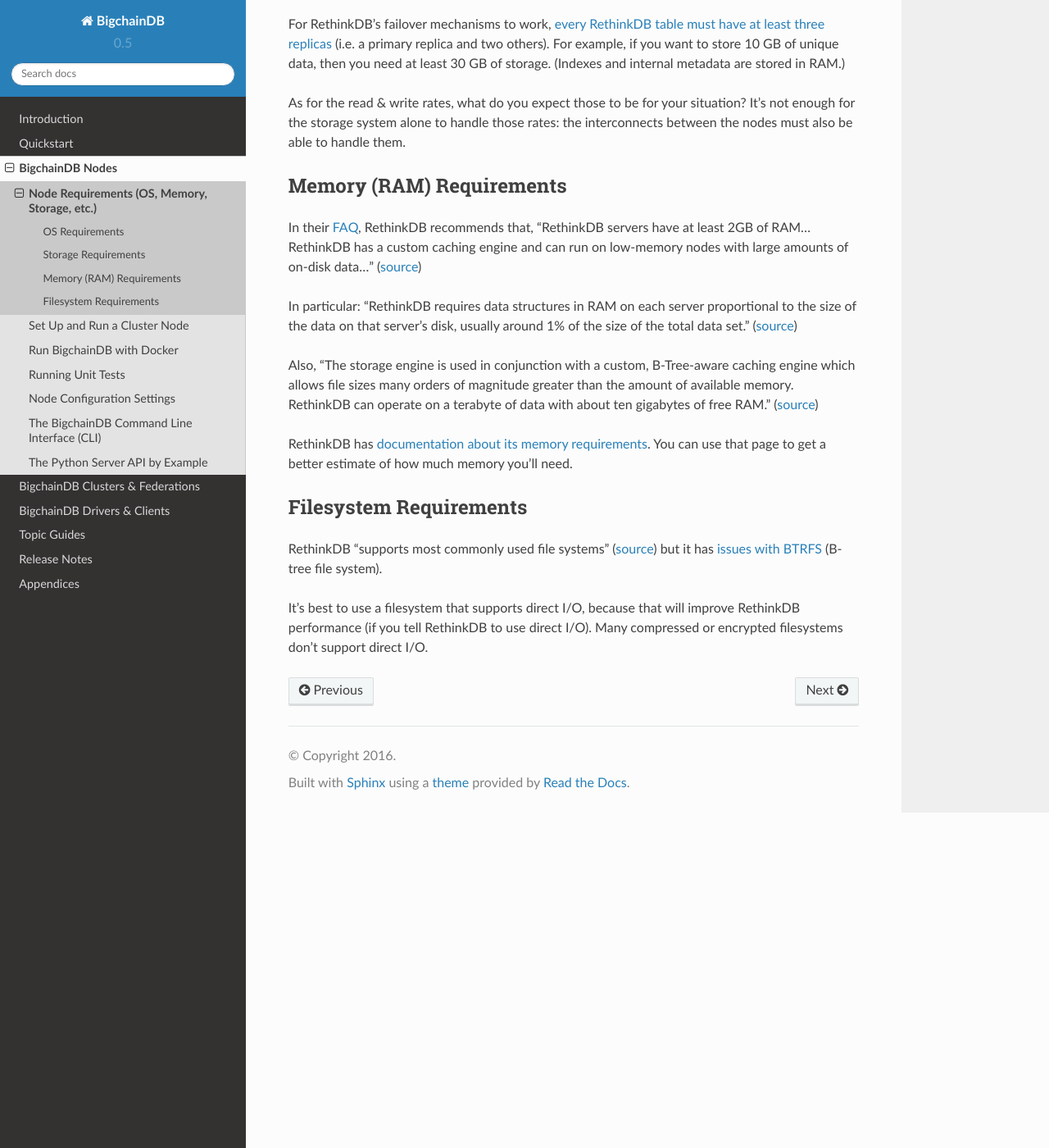
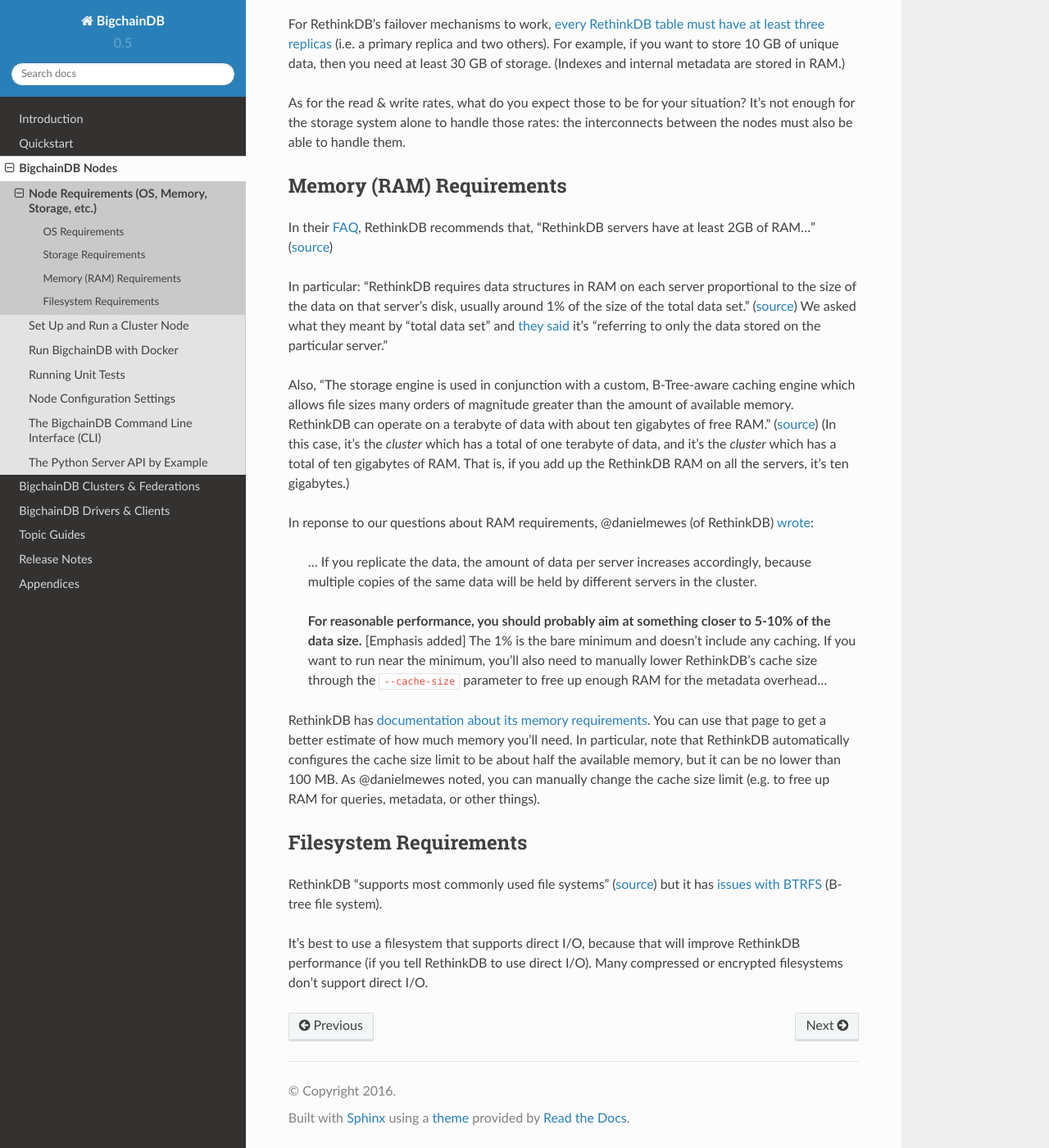
Before and after one commit to bigchaindb/bigchaindb, a Sphinx documentation site: the page built from docs/source/nodes/node-requirements.md, in a window 1280 px wide and 1400 px high, scrolled down 927 px. Shown: the whole window at 82% size. Built offline with Sphinx 7.4.7 and the Read the Docs theme 2.0.0, drawn with Linux system fonts in a browser that asks for light colours.

Commit message:
Docs: more details about RAM requirements

```diff
--- a/docs/source/nodes/node-requirements.md
+++ b/docs/source/nodes/node-requirements.md
@@ -32,13 +32,19 @@
 
 ## Memory (RAM) Requirements
 
-In their [FAQ](https://rethinkdb.com/faq/), RethinkDB recommends that, "RethinkDB servers have at least 2GB of RAM... RethinkDB has a custom caching engine and can run on low-memory nodes with large amounts of on-disk data..." ([source](https://rethinkdb.com/faq/))
+In their [FAQ](https://rethinkdb.com/faq/), RethinkDB recommends that, "RethinkDB servers have at least 2GB of RAM..." ([source](https://rethinkdb.com/faq/))
 
-In particular: "RethinkDB requires data structures in RAM on each server proportional to the size of the data on that server’s disk, usually around 1% of the size of the total data set." ([source](https://rethinkdb.com/limitations/))
+In particular: "RethinkDB requires data structures in RAM on each server proportional to the size of the data on that server’s disk, usually around 1% of the size of the total data set." ([source](https://rethinkdb.com/limitations/)) We asked what they meant by "total data set" and [they said](https://github.com/rethinkdb/rethinkdb/issues/5902#issuecomment-230860607) it's "referring to only the data stored on the particular server."
 
-Also, "The storage engine is used in conjunction with a custom, B-Tree-aware caching engine which allows file sizes many orders of magnitude greater than the amount of available memory. RethinkDB can operate on a terabyte of data with about ten gigabytes of free RAM." ([source](https://www.rethinkdb.com/docs/architecture/))
+Also, "The storage engine is used in conjunction with a custom, B-Tree-aware caching engine which allows file sizes many orders of magnitude greater than the amount of available memory. RethinkDB can operate on a terabyte of data with about ten gigabytes of free RAM." ([source](https://www.rethinkdb.com/docs/architecture/)) (In this case, it's the _cluster_ which has a total of one terabyte of data, and it's the _cluster_ which has a total of ten gigabytes of RAM. That is, if you add up the RethinkDB RAM on all the servers, it's ten gigabytes.)
 
-RethinkDB has [documentation about its memory requirements](https://rethinkdb.com/docs/memory-usage/). You can use that page to get a better estimate of how much memory you'll need.
+In reponse to our questions about RAM requirements, @danielmewes (of RethinkDB) [wrote](https://github.com/rethinkdb/rethinkdb/issues/5902#issuecomment-230860607):
+
+> ... If you replicate the data, the amount of data per server increases accordingly, because multiple copies of the same data will be held by different servers in the cluster.
+
+> **For reasonable performance, you should probably aim at something closer to 5-10% of the data size.** [Emphasis added] The 1% is the bare minimum and doesn't include any caching. If you want to run near the minimum, you'll also need to manually lower RethinkDB's cache size through the `--cache-size` parameter to free up enough RAM for the metadata overhead...
+
+RethinkDB has [documentation about its memory requirements](https://rethinkdb.com/docs/memory-usage/). You can use that page to get a better estimate of how much memory you'll need. In particular, note that RethinkDB automatically configures the cache size limit to be about half the available memory, but it can be no lower than 100 MB. As @danielmewes noted, you can manually change the cache size limit (e.g. to free up RAM for queries, metadata, or other things).
 
 
 ## Filesystem Requirements
```
